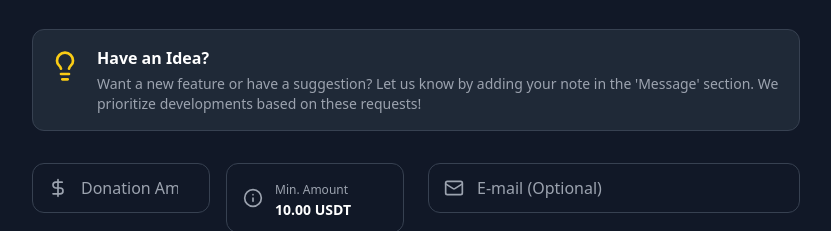
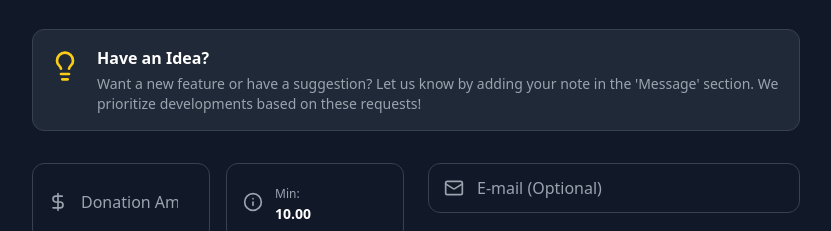
Before and after one commit to fatihyilmas/api-buy, a website: page index.html in a window 1280 px wide. Shown: the part 127-358 px from the top of the page, without its empty margins (224-1055 px from the left). Drawn offline with nearby package versions, Linux system fonts and the light colour scheme.

Commit message:
Add files via upload

```diff
--- a/index.html
+++ b/index.html
@@ -47,22 +47,18 @@
                 <div class="grid md:grid-cols-2 gap-6">
                     <!-- Sol Sütun -->
                     <div class="space-y-6">
-                        <div class="grid grid-cols-2 gap-4">
-                            <div>
-                                <div class="relative">
-                                    <i data-lucide="dollar-sign" class="absolute left-4 top-1/2 -translate-y-1/2 w-5 h-5 text-gray-400"></i>
-                                    <input type="number" id="amount" name="amount" min="10" required data-i18n-placeholder-key="amount_placeholder" class="w-full bg-gray-900 border border-gray-700 text-white rounded-xl py-3 pl-12 pr-4 focus:ring-2 focus:ring-blue-500 focus:border-blue-500 outline-none transition">
-                                </div>
+                        <div id="currency-selector" class="grid grid-cols-2 gap-4">
+                            <div class="relative">
+                                <i data-lucide="dollar-sign" class="absolute left-4 top-1/2 -translate-y-1/2 w-5 h-5 text-gray-400"></i>
+                                <input type="number" id="amount" name="amount" min="10" required data-i18n-placeholder-key="amount_placeholder" class="w-full bg-gray-900 border border-gray-700 text-white rounded-xl py-3 pl-12 pr-4 focus:ring-2 focus:ring-blue-500 focus:border-blue-500 outline-none transition h-full">
                             </div>
-                            <div class="relative bg-gray-900 border border-gray-700 text-white rounded-xl py-3 px-4 flex items-center">
+                            <div class="relative bg-gray-900 border border-gray-700 text-white rounded-xl p-4 flex items-center h-full">
                                 <i data-lucide="info" class="w-5 h-5 text-gray-400 mr-3"></i>
                                 <div class="flex-1">
-                                    <span class="text-xs text-gray-400" data-i18n-key="min_amount_label">Min. Amount</span>
+                                    <span class="text-xs text-gray-400" data-i18n-key="min_amount_label">Min:</span>
                                     <span id="min-amount-display" class="font-semibold block text-sm">...</span>
                                 </div>
                             </div>
-                        </div>
-                        <div id="currency-selector" class="grid grid-cols-2 gap-4">
                             <!-- DEĞİŞİKLİK: 'has-[:checked]' sınıfları kaldırıldı ve 'selection-indicator' eklendi -->
                             <label class="currency-option bg-gray-900 border border-gray-700 rounded-xl p-4 cursor-pointer flex items-center space-x-3 hover:border-blue-500 transition">
                                 <input type="radio" name="currency" value="trx" class="hidden">
--- a/script.js
+++ b/script.js
@@ -27,7 +27,7 @@ document.addEventListener('DOMContentLoaded', () => {
             "copy_failed": "Failed to copy address.",
             "payment_failed": "Payment failed. Please try again.",
             "payment_expired": "Payment expired. Please create a new one.",
-            "min_amount_label": "Min. Amount"
+            "min_amount_label": "Min:"
         },
         tr: {
             "support_project": "Projeyi Destekle",
@@ -50,7 +50,7 @@ document.addEventListener('DOMContentLoaded', () => {
             "copy_failed": "Adres kopyalanamadı.",
             "payment_failed": "Ödeme başarısız oldu. Lütfen tekrar deneyin.",
             "payment_expired": "Ödeme süresi doldu. Lütfen yeni bir ödeme oluşturun.",
-            "min_amount_label": "Min. Miktar"
+            "min_amount_label": "Min:"
         },
         ja: {
             "support_project": "プロジェクトを支援する",
@@ -444,33 +444,29 @@ document.addEventListener('DOMContentLoaded', () => {
         }, 3000);
     }
 
-    async function updateEstimatedAmount() {
-        const amount = parseFloat(amountInput.value) || 10;
+    async function updateMinAmountDisplay() {
         const currency = document.querySelector('input[name="currency"]:checked').value;
+        minAmountDisplay.textContent = '...'; // Reset while fetching
 
         if (currency === 'usdttrc20') {
-            minAmountDisplay.textContent = `10.00 USDT`;
+            minAmountDisplay.textContent = `10.00`;
             return;
         }
 
         try {
-            const response = await fetch(`/api/get-estimated-amount?amount=${amount}&currency_to=${currency}`);
+            // Always fetch the estimate for 10 USD for the min amount display
+            const response = await fetch(`/api/get-estimated-amount?amount=10&currency_to=${currency}`);
             const data = await response.json();
             if (response.ok && data.rounded_amount) {
-                minAmountDisplay.textContent = `${data.rounded_amount} ${currency.toUpperCase()}`;
+                minAmountDisplay.textContent = `${data.rounded_amount}`;
             } else {
                 minAmountDisplay.textContent = '...';
             }
         } catch (error) {
-            console.error('Error fetching estimated amount:', error);
+            console.error('Error fetching minimum amount:', error);
             minAmountDisplay.textContent = 'Error';
         }
     }
-
-    amountInput.addEventListener('input', () => {
-        clearTimeout(debounceTimer);
-        debounceTimer = setTimeout(updateEstimatedAmount, 500);
-    });
 
     // --- YENİ: Kripto Para Seçim Mantığı ---
     const currencyOptions = document.querySelectorAll('.currency-option');
@@ -512,14 +508,14 @@ document.addEventListener('DOMContentLoaded', () => {
             // Küçük bir gecikme, 'checked' durumunun DOM'da güncellenmesini sağlar.
             setTimeout(() => {
                 handleCurrencySelection();
-                updateEstimatedAmount();
+                updateMinAmountDisplay();
             }, 0);
         });
     });
 
     // Sayfa yüklendiğinde başlangıç durumunu ayarla
     handleCurrencySelection();
-    updateEstimatedAmount();
+    updateMinAmountDisplay();
 
     // Add event listener for the donate button label to trigger the hidden button's click
     donateButtonLabel.addEventListener('click', () => {
```
Also changed, not shown: 1 other file.
